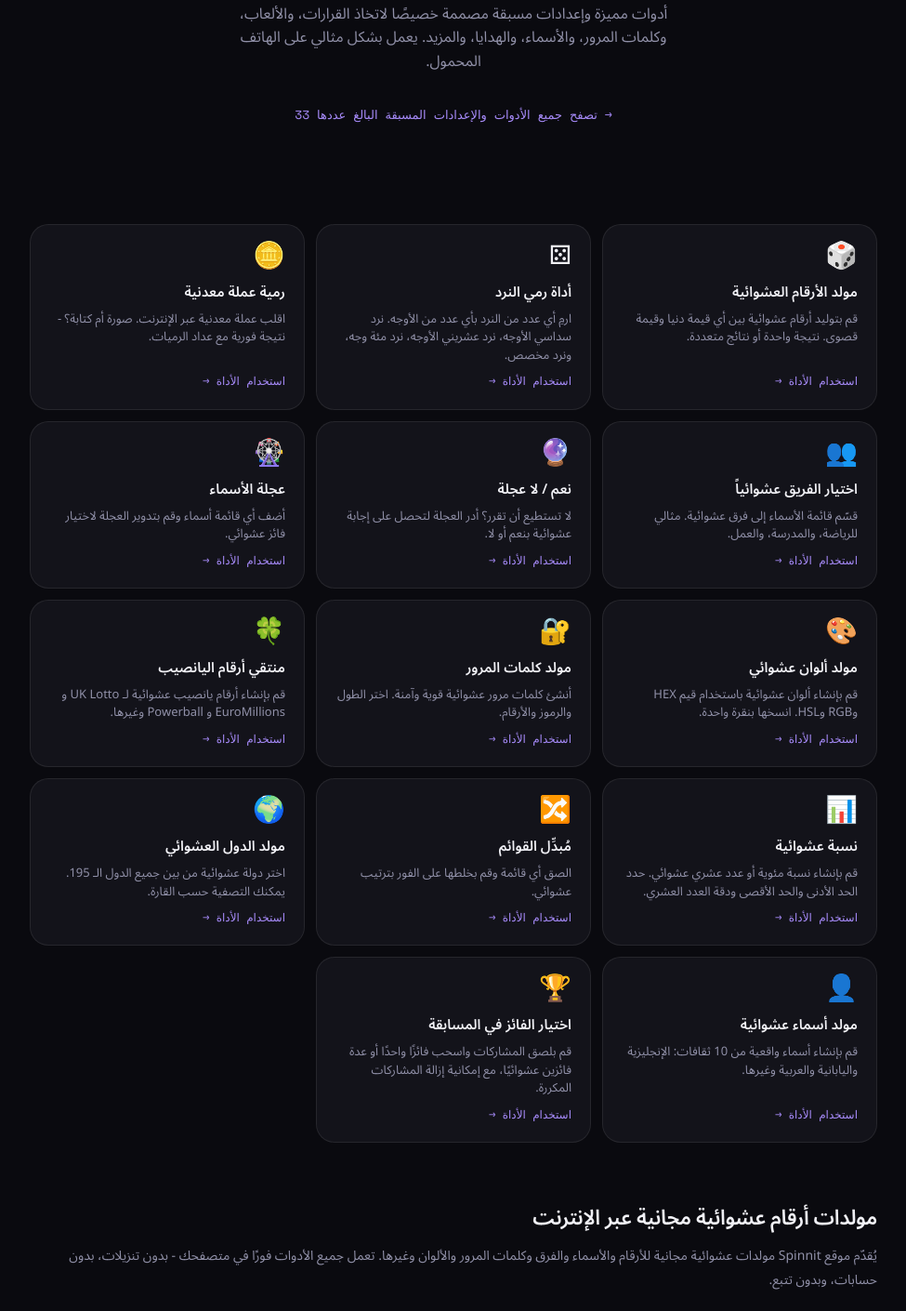
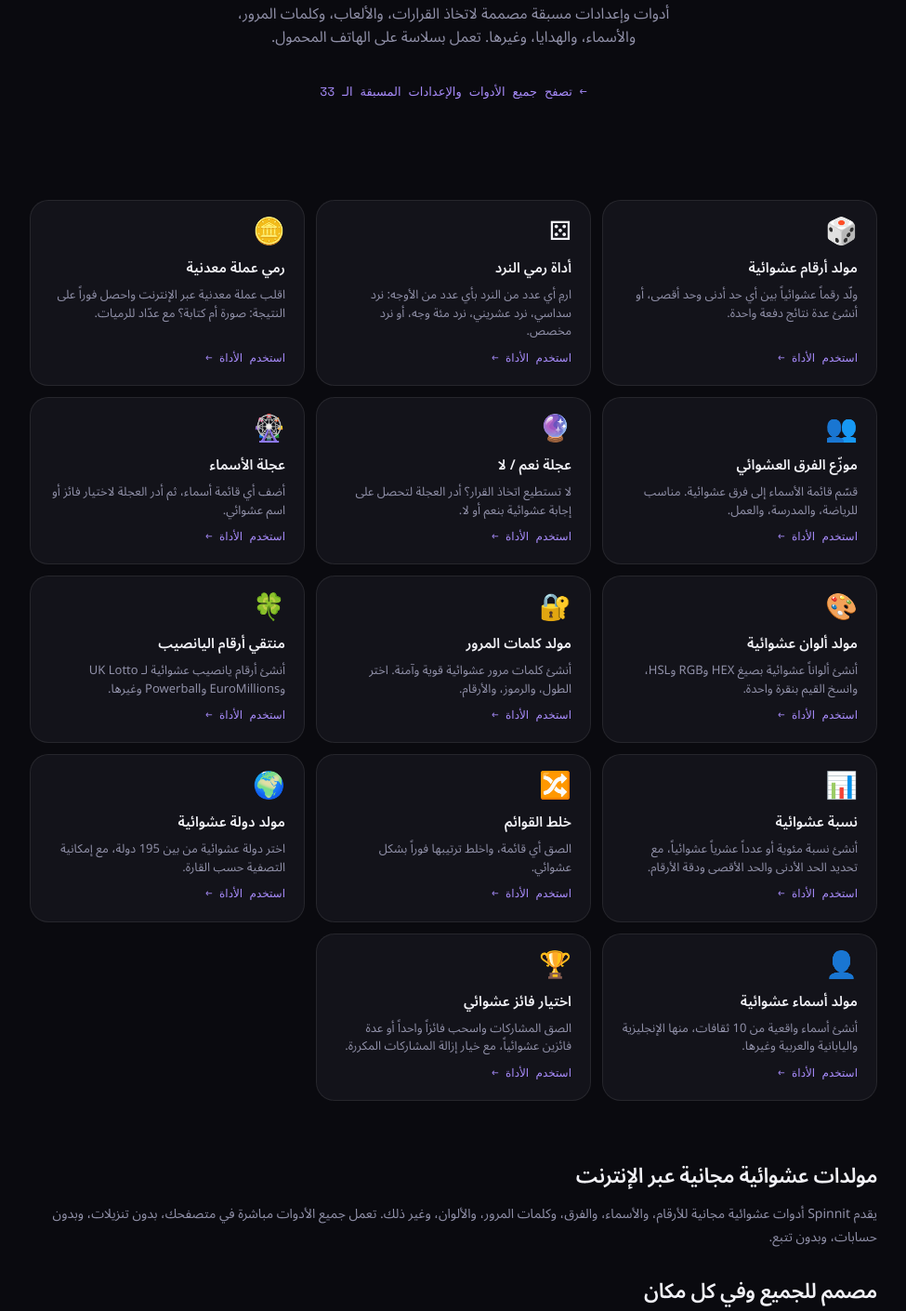
Before and after one commit to RicV-Sam/randomtools, an Eleventy site: page src/ar/index.html in a window 1280 px wide. Shown: the part 228-1638 px from the top of the page at 93% size, without its empty margins (152-1127 px from the left). Built offline with nearby package versions, Linux system fonts and the light colour scheme; Eleventy itself is replaced by a stand-in of ours; files that its build step writes are made by us from their sources.

Commit message:
Polish Arabic homepage copy

```diff
--- a/src/ar/index.html
+++ b/src/ar/index.html
@@ -1,27 +1,27 @@
 ---
 layout: layouts/base.njk
-title: سبينيت - مولدات أرقام عشوائية مجانية، وعجلات، وأدوات اختيار الأرقام
+title: Spinnit - مولدات عشوائية مجانية للأرقام والأسماء والعجلات
 description: >-
-  مولدات عشوائية مجانية عبر الإنترنت للجميع. مولد النرد، ورمي العملة، وعجلة
-  الأسماء، وكلمات المرور، وأرقام اليانصيب، وبلدان عشوائية، وغيرها الكثير. سريع،
-  مجاني، لا يتطلب التسجيل.
+  أدوات عشوائية مجانية وسريعة للجميع: مولد أرقام، رمي النرد، رمي العملة، عجلة
+  الأسماء، مولد كلمات المرور، أرقام اليانصيب، اختيار دولة عشوائية وغيرها. تعمل
+  مباشرة في المتصفح وبدون تسجيل.
 ogDescription: >-
-  مولدات عشوائية مجانية عبر الإنترنت للجميع. مولد النرد، ورمي العملة، وعجلة
-  الأسماء، ومولد كلمات المرور، وغيرها الكثير.
+  أدوات عشوائية مجانية وسريعة: مولد أرقام، رمي النرد، رمي العملة، عجلة الأسماء،
+  مولد كلمات المرور، والمزيد.
 canonical: 'https://spinnit.site/ar/'
 hideNav: true
 extraHead: >
-  <meta name="twitter:title" content="سبينيت - أدوات عشوائية مجانية">
+  <meta name="twitter:title" content="Spinnit - أدوات عشوائية مجانية">
 
-  <meta name="twitter:description" content="33 أداة وإعدادات مسبقة عشوائية
-  مجانية. لا يتطلب التسجيل، ويعمل على الهاتف المحمول.">
+  <meta name="twitter:description" content="33 أداة وإعداداً مسبقاً مجانياً. بدون
+  تسجيل، وتعمل بسلاسة على الهاتف المحمول.">
 jsonLd: |-
   {
     "@context": "https://schema.org",
     "@type": "WebSite",
-    "name": "سبينيت",
+    "name": "Spinnit",
     "url": "https://spinnit.site/ar/",
-    "description": "مولدات وأدوات الأرقام العشوائية المجانية عبر الإنترنت",
+    "description": "أدوات ومولدات عشوائية مجانية عبر الإنترنت",
     "potentialAction": {
       "@type": "SearchAction",
       "target": "https://spinnit.site/?q={search_term_string}",
@@ -36,7 +36,7 @@ lang: ar
 dir: rtl
 ---
 <nav class="nav">
-  <div class="nav-logo">غزل<span>هو - هي</span></div>
+  <div class="nav-logo">Spinnit<span>مجاني دائماً</span></div>
   <div style="display:flex;gap:14px;align-items:center;">
     <a href="/ar/tools/" style="font-size:12px;color:var(--text3);font-family:var(--mono);text-decoration:none;">تصفح جميع الأدوات الـ 33 ←</a>
   </div>
@@ -44,9 +44,9 @@ dir: rtl
 
 <section class="hero">
   <div class="hero-eyebrow">مجاني · سريع · بدون تسجيل</div>
-  <h1>مولدات الأرقام العشوائية وأدواتها المجانية</h1>
-  <p>أدوات مميزة وإعدادات مسبقة مصممة خصيصًا لاتخاذ القرارات، والألعاب، وكلمات المرور، والأسماء، والهدايا، والمزيد. يعمل بشكل مثالي على الهاتف المحمول.</p>
-  <p style="margin-top:0.75rem;"><a href="/ar/tools/" style="color:var(--accent2);font-family:var(--mono);font-size:13px;text-decoration:none;">→ تصفح جميع الأدوات والإعدادات المسبقة البالغ عددها 33</a></p>
+  <h1>أدوات عشوائية مجانية للأرقام والأسماء والقرارات</h1>
+  <p>أدوات وإعدادات مسبقة مصممة لاتخاذ القرارات، والألعاب، وكلمات المرور، والأسماء، والهدايا، وغيرها. تعمل بسلاسة على الهاتف المحمول.</p>
+  <p style="margin-top:0.75rem;"><a href="/ar/tools/" style="color:var(--accent2);font-family:var(--mono);font-size:13px;text-decoration:none;">← تصفح جميع الأدوات والإعدادات المسبقة الـ 33</a></p>
 </section>
 
 <!-- AdSense Banner -->
@@ -59,111 +59,111 @@ dir: rtl
 
   <a class="tool-card" href="tools/random-number.html">
     <div class="tool-icon">🎲</div>
-    <h3>مولد الأرقام العشوائية</h3>
-    <p>قم بتوليد أرقام عشوائية بين أي قيمة دنيا وقيمة قصوى. نتيجة واحدة أو نتائج متعددة.</p>
-    <div class="tool-arrow">استخدام الأداة →</div>
+    <h3>مولد أرقام عشوائية</h3>
+    <p>ولّد رقماً عشوائياً بين أي حد أدنى وحد أقصى، أو أنشئ عدة نتائج دفعة واحدة.</p>
+    <div class="tool-arrow">استخدم الأداة ←</div>
   </a>
 
   <a class="tool-card" href="tools/dice-roller.html">
     <div class="tool-icon">⚄</div>
     <h3>أداة رمي النرد</h3>
-    <p>ارمِ أي عدد من النرد بأي عدد من الأوجه. نرد سداسي الأوجه، نرد عشريني الأوجه، نرد مئة وجه، ونرد مخصص.</p>
-    <div class="tool-arrow">استخدام الأداة →</div>
+    <p>ارمِ أي عدد من النرد بأي عدد من الأوجه: نرد سداسي، نرد عشريني، نرد مئة وجه، أو نرد مخصص.</p>
+    <div class="tool-arrow">استخدم الأداة ←</div>
   </a>
 
   <a class="tool-card" href="tools/coin-flip.html">
     <div class="tool-icon">🪙</div>
-    <h3>رمية عملة معدنية</h3>
-    <p>اقلب عملة معدنية عبر الإنترنت. صورة أم كتابة؟ - نتيجة فورية مع عداد الرميات.</p>
-    <div class="tool-arrow">استخدام الأداة →</div>
+    <h3>رمي عملة معدنية</h3>
+    <p>اقلب عملة معدنية عبر الإنترنت واحصل فوراً على النتيجة: صورة أم كتابة؟ مع عدّاد للرميات.</p>
+    <div class="tool-arrow">استخدم الأداة ←</div>
   </a>
 
   <a class="tool-card" href="tools/team-picker.html">
     <div class="tool-icon">👥</div>
-    <h3>اختيار الفريق عشوائياً</h3>
-    <p>قسّم قائمة الأسماء إلى فرق عشوائية. مثالي للرياضة، والمدرسة، والعمل.</p>
-    <div class="tool-arrow">استخدام الأداة →</div>
+    <h3>موزّع الفرق العشوائي</h3>
+    <p>قسّم قائمة الأسماء إلى فرق عشوائية. مناسب للرياضة، والمدرسة، والعمل.</p>
+    <div class="tool-arrow">استخدم الأداة ←</div>
   </a>
 
   <a class="tool-card" href="tools/yes-no-wheel.html">
     <div class="tool-icon">🔮</div>
-    <h3>نعم / لا عجلة</h3>
-    <p>لا تستطيع أن تقرر؟ أدر العجلة لتحصل على إجابة عشوائية بنعم أو لا.</p>
-    <div class="tool-arrow">استخدام الأداة →</div>
+    <h3>عجلة نعم / لا</h3>
+    <p>لا تستطيع اتخاذ القرار؟ أدر العجلة لتحصل على إجابة عشوائية بنعم أو لا.</p>
+    <div class="tool-arrow">استخدم الأداة ←</div>
   </a>
 
   <a class="tool-card" href="tools/wheel-of-names.html">
     <div class="tool-icon">🎡</div>
     <h3>عجلة الأسماء</h3>
-    <p>أضف أي قائمة أسماء وقم بتدوير العجلة لاختيار فائز عشوائي.</p>
-    <div class="tool-arrow">استخدام الأداة →</div>
+    <p>أضف أي قائمة أسماء، ثم أدر العجلة لاختيار فائز أو اسم عشوائي.</p>
+    <div class="tool-arrow">استخدم الأداة ←</div>
   </a>
 
   <a class="tool-card" href="tools/colour-generator.html">
     <div class="tool-icon">🎨</div>
-    <h3>مولد ألوان عشوائي</h3>
-    <p>قم بإنشاء ألوان عشوائية باستخدام قيم HEX وRGB وHSL. انسخها بنقرة واحدة.</p>
-    <div class="tool-arrow">استخدام الأداة →</div>
+    <h3>مولد ألوان عشوائية</h3>
+    <p>أنشئ ألواناً عشوائية بصيغ HEX وRGB وHSL، وانسخ القيم بنقرة واحدة.</p>
+    <div class="tool-arrow">استخدم الأداة ←</div>
   </a>
 
   <a class="tool-card" href="tools/password-generator.html">
     <div class="tool-icon">🔐</div>
     <h3>مولد كلمات المرور</h3>
-    <p>أنشئ كلمات مرور عشوائية قوية وآمنة. اختر الطول والرموز والأرقام.</p>
-    <div class="tool-arrow">استخدام الأداة →</div>
+    <p>أنشئ كلمات مرور عشوائية قوية وآمنة. اختر الطول، والرموز، والأرقام.</p>
+    <div class="tool-arrow">استخدم الأداة ←</div>
   </a>
 
   <a class="tool-card" href="tools/lottery-picker.html">
     <div class="tool-icon">🍀</div>
     <h3>منتقي أرقام اليانصيب</h3>
-    <p>قم بإنشاء أرقام يانصيب عشوائية لـ UK Lotto و EuroMillions و Powerball وغيرها.</p>
-    <div class="tool-arrow">استخدام الأداة →</div>
+    <p>أنشئ أرقام يانصيب عشوائية لـ UK Lotto وEuroMillions وPowerball وغيرها.</p>
+    <div class="tool-arrow">استخدم الأداة ←</div>
   </a>
 
   <a class="tool-card" href="tools/percentage-generator.html">
     <div class="tool-icon">📊</div>
     <h3>نسبة عشوائية</h3>
-    <p>قم بإنشاء نسبة مئوية أو عدد عشري عشوائي. حدد الحد الأدنى والحد الأقصى ودقة العدد العشري.</p>
-    <div class="tool-arrow">استخدام الأداة →</div>
+    <p>أنشئ نسبة مئوية أو عدداً عشرياً عشوائياً، مع تحديد الحد الأدنى والحد الأقصى ودقة الأرقام.</p>
+    <div class="tool-arrow">استخدم الأداة ←</div>
   </a>
 
   <a class="tool-card" href="tools/list-shuffler.html">
     <div class="tool-icon">🔀</div>
-    <h3>مُبدِّل القوائم</h3>
-    <p>الصق أي قائمة وقم بخلطها على الفور بترتيب عشوائي.</p>
-    <div class="tool-arrow">استخدام الأداة →</div>
+    <h3>خلط القوائم</h3>
+    <p>الصق أي قائمة، واخلط ترتيبها فوراً بشكل عشوائي.</p>
+    <div class="tool-arrow">استخدم الأداة ←</div>
   </a>
 
   <a class="tool-card" href="tools/random-country.html">
     <div class="tool-icon">🌍</div>
-    <h3>مولد الدول العشوائي</h3>
-    <p>اختر دولة عشوائية من بين جميع الدول الـ 195. يمكنك التصفية حسب القارة.</p>
-    <div class="tool-arrow">استخدام الأداة →</div>
+    <h3>مولد دولة عشوائية</h3>
+    <p>اختر دولة عشوائية من بين 195 دولة، مع إمكانية التصفية حسب القارة.</p>
+    <div class="tool-arrow">استخدم الأداة ←</div>
   </a>
 
   <a class="tool-card" href="tools/random-name-generator.html">
     <div class="tool-icon">👤</div>
     <h3>مولد أسماء عشوائية</h3>
-    <p>قم بإنشاء أسماء واقعية من 10 ثقافات: الإنجليزية واليابانية والعربية وغيرها.</p>
-    <div class="tool-arrow">استخدام الأداة →</div>
+    <p>أنشئ أسماء واقعية من 10 ثقافات، منها الإنجليزية واليابانية والعربية وغيرها.</p>
+    <div class="tool-arrow">استخدم الأداة ←</div>
   </a>
 
   <a class="tool-card" href="tools/random-winner-picker.html">
     <div class="tool-icon">🏆</div>
-    <h3>اختيار الفائز في المسابقة</h3>
-    <p>قم بلصق المشاركات واسحب فائزًا واحدًا أو عدة فائزين عشوائيًا، مع إمكانية إزالة المشاركات المكررة.</p>
-    <div class="tool-arrow">استخدام الأداة →</div>
+    <h3>اختيار فائز عشوائي</h3>
+    <p>الصق المشاركات واسحب فائزاً واحداً أو عدة فائزين عشوائياً، مع خيار إزالة المشاركات المكررة.</p>
+    <div class="tool-arrow">استخدم الأداة ←</div>
   </a>
 
 </main>
 
-<section aria-label="حول سبينيت" style="max-width:960px;margin:0 auto 3rem;padding:0 1.5rem;">
-  <h2 style="font-size:clamp(1.1rem,3vw,1.4rem);font-weight:600;letter-spacing:-0.02em;margin-bottom:0.6rem;">مولدات أرقام عشوائية مجانية عبر الإنترنت</h2>
-  <p style="font-size:14px;color:var(--text2);line-height:1.8;margin-bottom:1.75rem;">يُقدّم موقع Spinnit مولدات عشوائية مجانية للأرقام والأسماء والفرق وكلمات المرور والألوان وغيرها. تعمل جميع الأدوات فورًا في متصفحك - بدون تنزيلات، بدون حسابات، وبدون تتبع.</p>
+<section aria-label="حول Spinnit" style="max-width:960px;margin:0 auto 3rem;padding:0 1.5rem;">
+  <h2 style="font-size:clamp(1.1rem,3vw,1.4rem);font-weight:600;letter-spacing:-0.02em;margin-bottom:0.6rem;">مولدات عشوائية مجانية عبر الإنترنت</h2>
+  <p style="font-size:14px;color:var(--text2);line-height:1.8;margin-bottom:1.75rem;">يقدم Spinnit أدوات عشوائية مجانية للأرقام، والأسماء، والفرق، وكلمات المرور، والألوان، وغير ذلك. تعمل جميع الأدوات مباشرة في متصفحك، بدون تنزيلات، وبدون حسابات، وبدون تتبع.</p>
 
-  <h2 style="font-size:clamp(1.1rem,3vw,1.4rem);font-weight:600;letter-spacing:-0.02em;margin-bottom:0.6rem;">صُممت للجميع، في كل مكان</h2>
-  <p style="font-size:14px;color:var(--text2);line-height:1.8;margin-bottom:1.75rem;">سواء كنت بحاجة إلى أداة لرمي النرد في ليلة الألعاب، أو عجلة أسماء لفصلك الدراسي، أو مولد كلمات مرور لأغراض الأمان، فإن Spinnit توفر لك أداة مجانية لكل ذلك. تعمل جميع الأدوات بكفاءة تامة على الأجهزة المحمولة في جميع أنحاء العالم، ويمكنك <a href="/ar/tools/" style="color:var(--accent2);">تصفح القائمة الكاملة</a> للعثور على أداة الاختيار أو المولد التي تحتاجها بالضبط.</p>
+  <h2 style="font-size:clamp(1.1rem,3vw,1.4rem);font-weight:600;letter-spacing:-0.02em;margin-bottom:0.6rem;">مصمم للجميع وفي كل مكان</h2>
+  <p style="font-size:14px;color:var(--text2);line-height:1.8;margin-bottom:1.75rem;">سواء كنت تحتاج إلى رمي النرد في ليلة ألعاب، أو عجلة أسماء للفصل الدراسي، أو مولد كلمات مرور لأغراض الأمان، ستجد في Spinnit أداة مجانية تساعدك بسرعة. تعمل الأدوات بسلاسة على الأجهزة المحمولة حول العالم، ويمكنك <a href="/ar/tools/" style="color:var(--accent2);">تصفح القائمة الكاملة</a> للعثور على أداة الاختيار أو التوليد التي تحتاجها.</p>
 
   <h2 style="font-size:clamp(1.1rem,3vw,1.4rem);font-weight:600;letter-spacing:-0.02em;margin-bottom:0.6rem;">الأدوات الشائعة</h2>
-  <p style="font-size:14px;color:var(--text2);line-height:1.8;">تشمل أدواتنا الأكثر استخدامًا ما يلي: <a href="tools/random-number.html" style="color:var(--accent2);">مولد الأرقام العشوائية</a>, <a href="tools/coin-flip.html" style="color:var(--accent2);">رمية عملة معدنية</a>, <a href="tools/wheel-of-names.html" style="color:var(--accent2);">عجلة الأسماء</a>, <a href="tools/team-picker.html" style="color:var(--accent2);">مُختار الفريق</a>, <a href="tools/random-winner-picker.html" style="color:var(--accent2);">اختيار الفائزين في المسابقة</a>، و <a href="tools/lottery-picker.html" style="color:var(--accent2);">مولد أرقام اليانصيب</a>كل أداة مجانية وسريعة ولا تتطلب التسجيل.</p>
+  <p style="font-size:14px;color:var(--text2);line-height:1.8;">تشمل أدواتنا الأكثر استخداماً: <a href="tools/random-number.html" style="color:var(--accent2);">مولد الأرقام العشوائية</a>، <a href="tools/coin-flip.html" style="color:var(--accent2);">رمي عملة معدنية</a>، <a href="tools/wheel-of-names.html" style="color:var(--accent2);">عجلة الأسماء</a>، <a href="tools/team-picker.html" style="color:var(--accent2);">موزّع الفرق</a>، <a href="tools/random-winner-picker.html" style="color:var(--accent2);">اختيار فائز عشوائي</a>، و<a href="tools/lottery-picker.html" style="color:var(--accent2);">مولد أرقام اليانصيب</a>. كل أداة مجانية وسريعة ولا تتطلب التسجيل.</p>
 </section>
```
